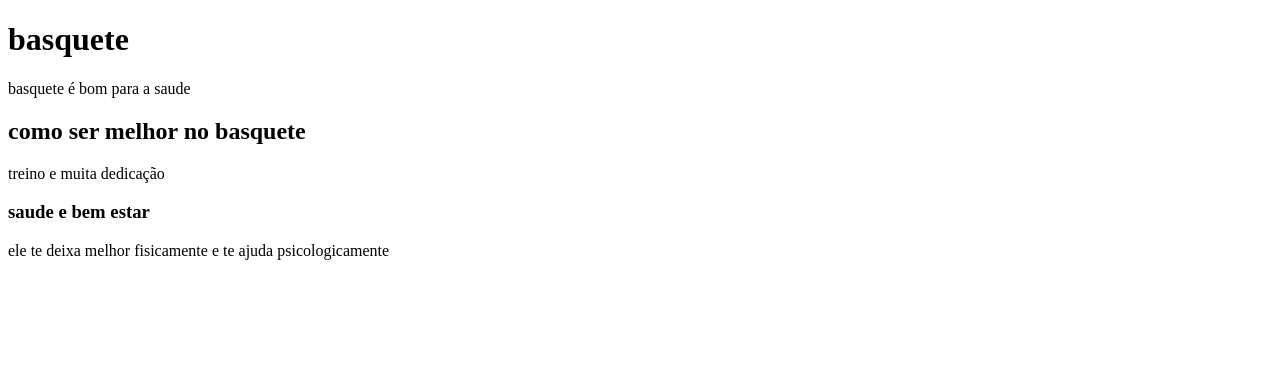
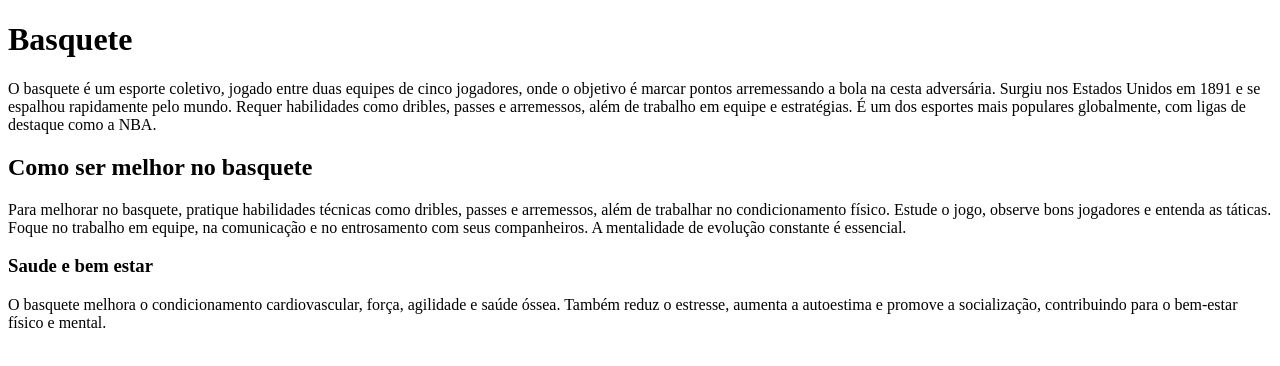
Before and after one commit to HenriqueSamuel18/projeto1, a plain HTML site: page index.html in a window 1280 px wide. Drawn offline with Linux system fonts and the light colour scheme.

Commit message:
Update index.html

```diff
--- a/index.html
+++ b/index.html
@@ -6,11 +6,11 @@
     <title>Document</title>
 </head>
 <body>
-    <h1>basquete</h1>
-    <p>basquete é bom para a saude</p>
-    <h2>como ser melhor no basquete</h2>
-    <p>treino e muita dedicação</p>
-    <h3>saude e bem estar</h3>
-    <p>ele te deixa melhor fisicamente e te ajuda psicologicamente</p>
+    <h1>Basquete</h1>
+    <p>O basquete é um esporte coletivo, jogado entre duas equipes de cinco jogadores, onde o objetivo é marcar pontos arremessando a bola na cesta adversária. Surgiu nos Estados Unidos em 1891 e se espalhou rapidamente pelo mundo. Requer habilidades como dribles, passes e arremessos, além de trabalho em equipe e estratégias. É um dos esportes mais populares globalmente, com ligas de destaque como a NBA.</p>
+    <h2>Como ser melhor no basquete</h2>
+    <p>Para melhorar no basquete, pratique habilidades técnicas como dribles, passes e arremessos, além de trabalhar no condicionamento físico. Estude o jogo, observe bons jogadores e entenda as táticas. Foque no trabalho em equipe, na comunicação e no entrosamento com seus companheiros. A mentalidade de evolução constante é essencial.</p>
+    <h3>Saude e bem estar</h3>
+    <p>O basquete melhora o condicionamento cardiovascular, força, agilidade e saúde óssea. Também reduz o estresse, aumenta a autoestima e promove a socialização, contribuindo para o bem-estar físico e mental.</p>
 </body>
 </html>
```
